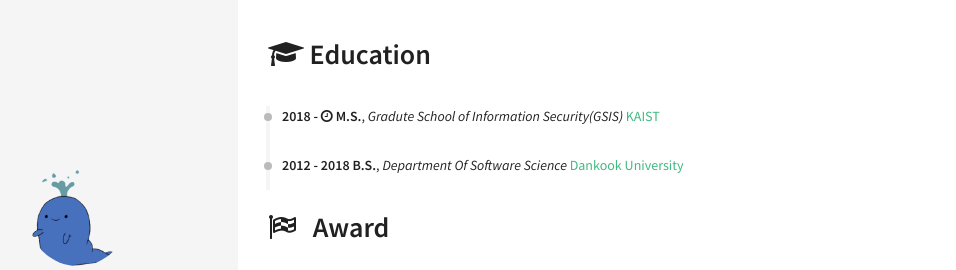
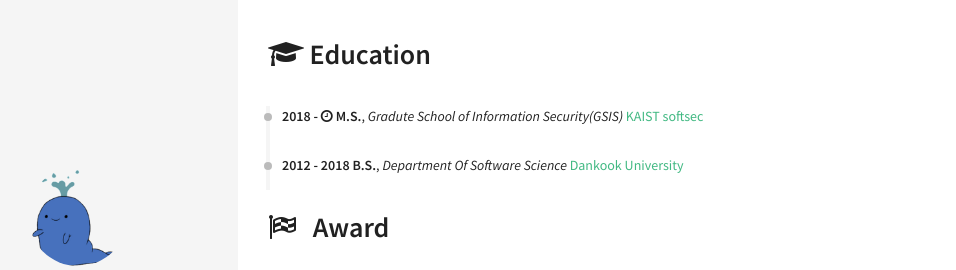
Before and after one commit to zanywhale/zanywhale.github.io, a Jekyll site: the page built from index.html, in a window 1280 px wide. Shown: the part 207-477 px from the top of the page, without its empty margins (82-1038 px from the left). Built offline with Jekyll 4.4.1, drawn with Linux system fonts in a browser that asks for light colours.

Commit message:
feat: Add new string

```diff
--- a/_data/index/education.yml
+++ b/_data/index/education.yml
@@ -1,4 +1,4 @@
-- name: KAIST
+- name: KAIST softsec
   link: https://softsec.kaist.ac.kr/
   date: 2018 - <i class="fa fa-clock-o" aria-hidden="true" title="Until Now"></i>
   descr: <strong>M.S.</strong>, <em>Gradute School of Information Security(GSIS)</em>
```
